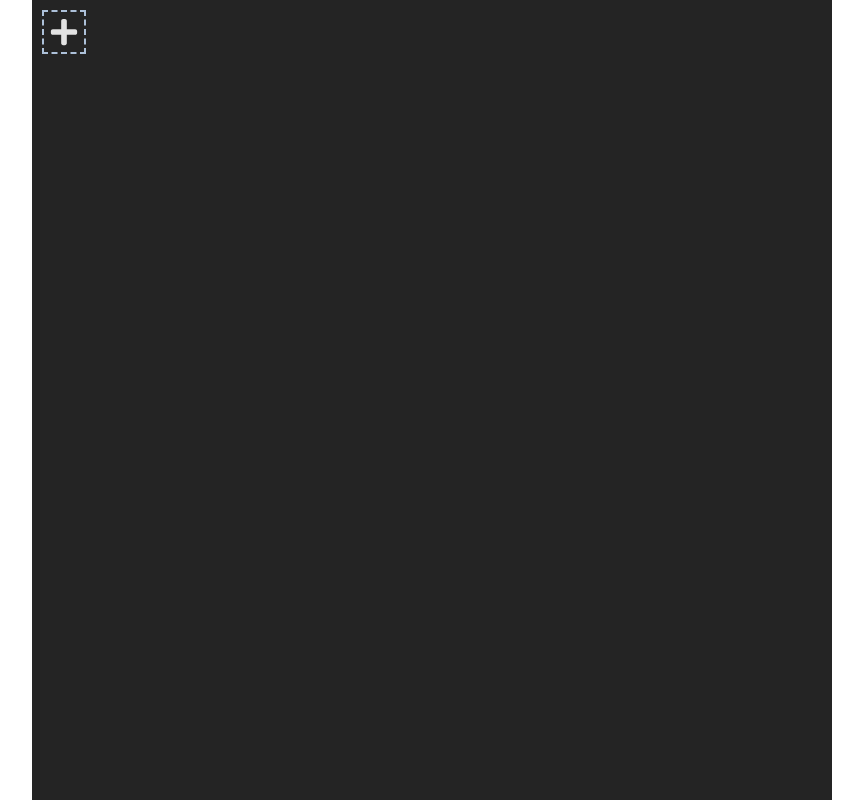
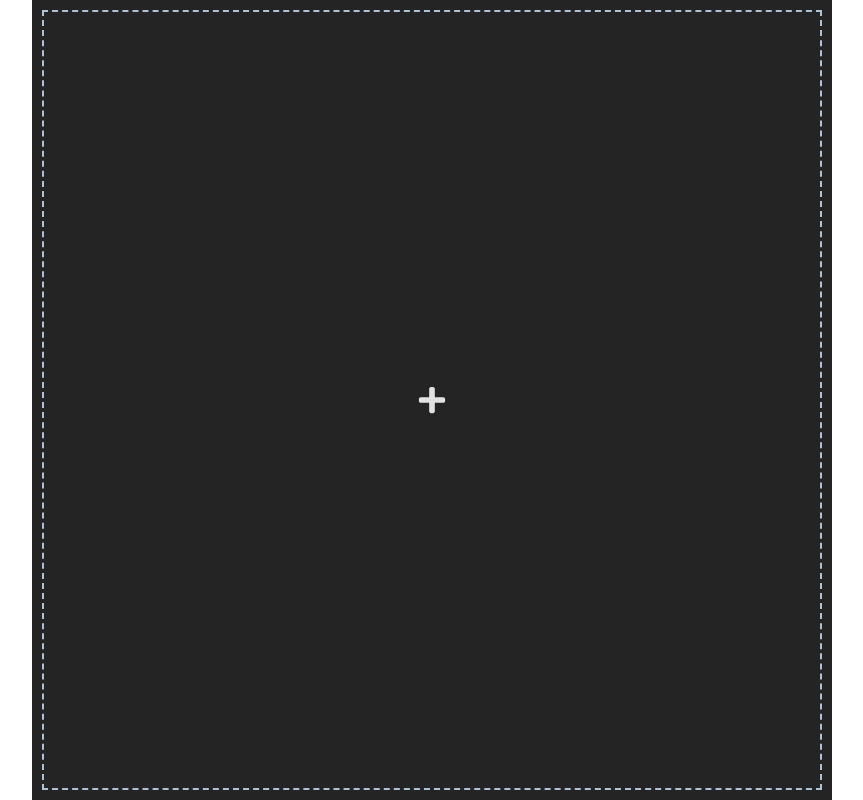
Before and after one commit to JoStar33/Pdf-, a React (Vite) app: page /pdf in a window 1280 px wide. Shown: the whole page, without its empty margins (208-1071 px from the left). Built offline with nearby package versions, Linux system fonts and the light colour scheme; a web font is replaced by a local one.

Commit message:
update: 레이아웃 개선

```diff
--- a/src/components/pdf/index.tsx
+++ b/src/components/pdf/index.tsx
@@ -25,7 +25,7 @@ export default function Pdf({ pdfPageInfo, pdfDocument, handleDropFileLoad, hand
 
   if (!file)
     return (
-      <S.Pdf>
+      <S.Pdf style={{ maxWidth: '100%', width: '100%', display: 'flex', justifyContent: 'center' }}>
         <PdfFileUploader handleDropFileLoad={handleDropFileLoad} handleFileLoad={handleFileLoad} />
       </S.Pdf>
     );
--- a/src/components/pdfList/PdfCard.tsx
+++ b/src/components/pdfList/PdfCard.tsx
@@ -28,7 +28,6 @@ const S = {
   PdfCard: styled.div`
     width: calc(33% - 10px);
     margin: 5px;
-    aspect-ratio: 1.2;
     display: flex;
     flex-direction: column;
     cursor: pointer;
@@ -37,7 +36,7 @@ const S = {
         padding: 10px;
         border-radius: 5px;
         width: 100%;
-        height: 100%;
+        aspect-ratio: 0.8;
         margin-bottom: 5px;
       }
       &__title {
--- a/src/components/pdfList/index.tsx
+++ b/src/components/pdfList/index.tsx
@@ -22,5 +22,6 @@ const S = {
   PdfList: styled.div`
     display: flex;
     flex-wrap: wrap;
+    height: 100%;
   `,
 };
```
